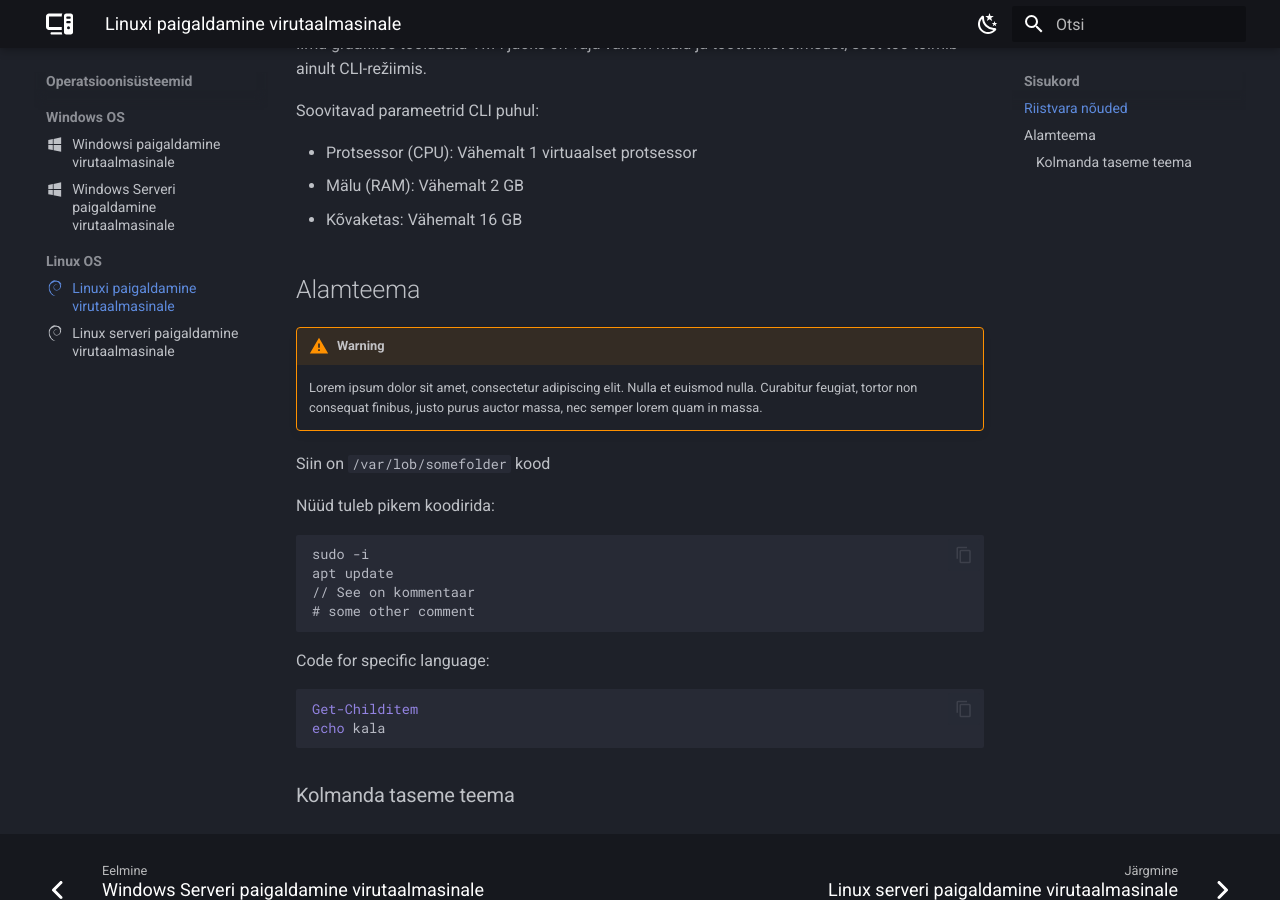
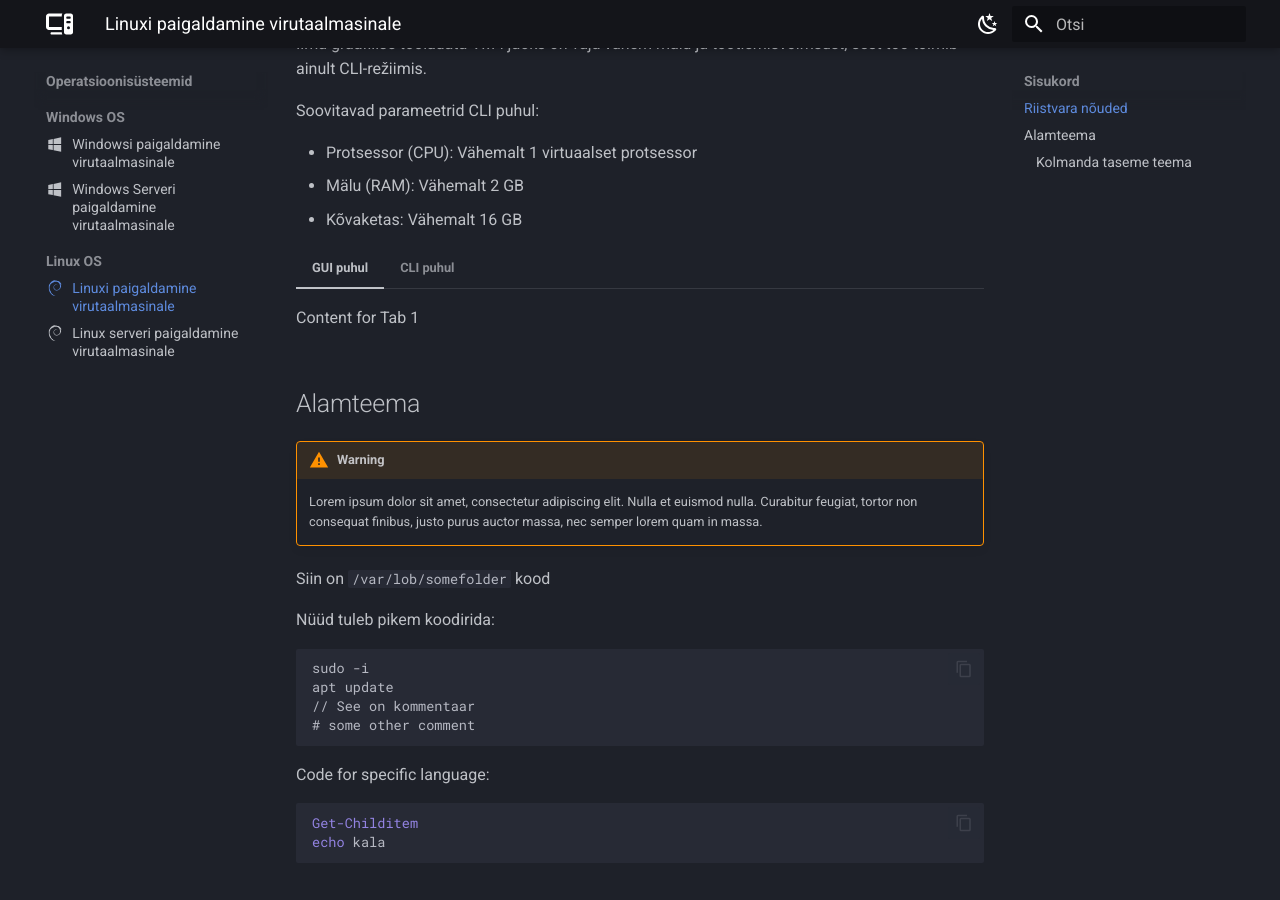
Before and after one commit to priitpaap/priitpaap.github.io, an MkDocs documentation site: the page built from docs/debpaigaldus.md, in a window 1280 px wide and 900 px high, scrolled down 651 px. Built offline with MkDocs 1.6.1 and Material for MkDocs 9.7.7, drawn with Linux system fonts in a browser that asks for light colours.

Commit message:
Update debpaigaldus.md

```diff
--- a/docs/debpaigaldus.md
+++ b/docs/debpaigaldus.md
@@ -23,6 +23,14 @@ Soovitavad parameetrid CLI puhul:
 - Protsessor (CPU): Vähemalt 1 virtuaalset protsessor
 - Mälu (RAM): Vähemalt 2 GB
 - Kõvaketas: Vähemalt 16 GB
+
+=== "GUI puhul"
+
+    Content for Tab 1
+
+=== "CLI puhul"
+
+    Content for Tab 2
 
 
 
```
